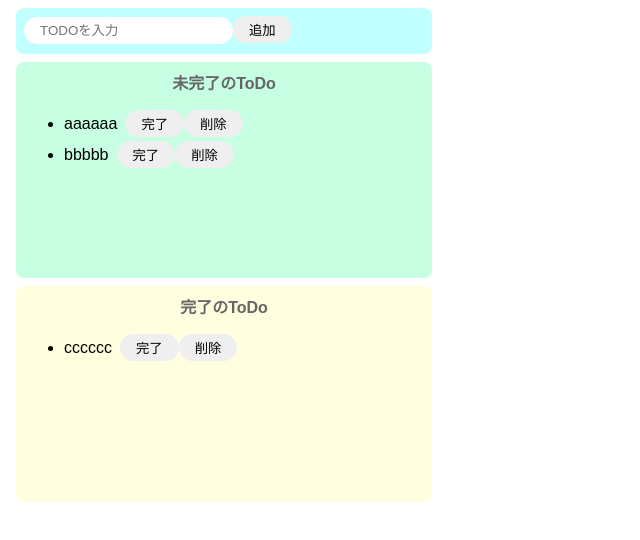
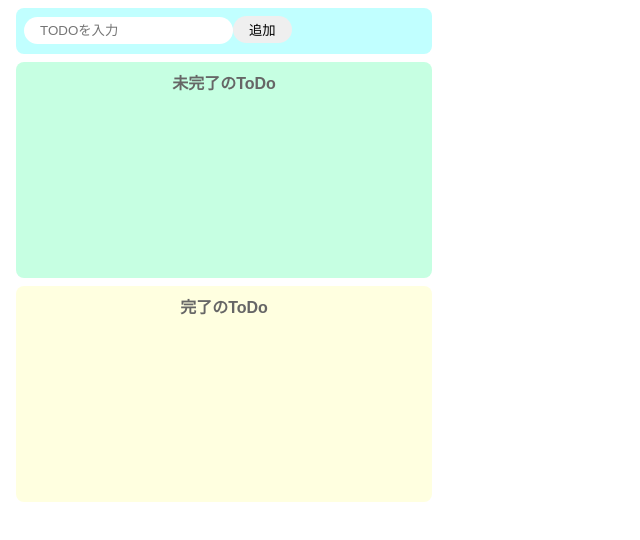
Before and after one commit to luxurl/React_ToDo, a React (Create React App) app: page / in a window 1280 px wide. Shown: the top 540 px of the page, without its empty margins (0-640 px from the left). Built offline with nearby package versions, Linux system fonts and the light colour scheme.

Commit message:
完了ボタン、戻るボタンの実装

```diff
--- a/src/App.jsx
+++ b/src/App.jsx
@@ -5,12 +5,12 @@ export const App = () => {
   //テキストボックスの入力値のステート
   const [todoText, setTodoText] = useState("");
   //未完了のToDoのステート
-  const [incompleteTodos, setIncompleteTodos] = useState(["aaaaaa", "bbbbb"]);
+  const [incompleteTodos, setIncompleteTodos] = useState([]);
   //完了のToDoのステート
-  const [completeTdos, setCompleteTodos] = useState(["cccccc"]);
+  const [completeTodos, setCompleteTodos] = useState([]);
   //イベントを検知して引数に入れる
   const onChangeTodoText = (event) => setTodoText(event.target.value);
-  //ボタンをクリックしたときの処理
+  //追加ボタンをクリックしたときの処理
   const onClickAdd = () => {
     //空文字の場合は追加しない
     if (todoText === "") return;
@@ -19,13 +19,39 @@ export const App = () => {
     setIncompleteTodos(newTodos);
     setTodoText("");
   };
+
+  //削除ボタンを押したときの処理
   //何行目の削除ボタンが押されたかがわからないとどれを消していいのかわからない
   //のでMapのIndexを持ってくる
   const onclickDelete = (index) => {
-    const newTodos = [...incompleteTodos];
+    const todos = [...incompleteTodos];
+    deleteInCompleteArea(todos, index);
+    setIncompleteTodos(todos);
+  };
+
+  //完了ボタンを押したときの処理
+  const onClickComplete = (index) => {
+    const todos = [...incompleteTodos];
+    deleteInCompleteArea(todos, index);
+    setIncompleteTodos(todos);
+    //間違えたところメモ未完了のステートからインデックスを指定して取得する
+    const newTodos = [...completeTodos, incompleteTodos[index]];
+    setCompleteTodos(newTodos);
+  };
+
+  //戻るボタンを押したときの処理
+  const onClickMoveIncomplete = (index) => {
+    const todos = [...completeTodos];
+    deleteInCompleteArea(todos, index);
+    setCompleteTodos(todos);
+    const newTodos = [...incompleteTodos, completeTodos[index]];
+    setIncompleteTodos(newTodos);
+  };
+
+  //ステートから削除する処理
+  const deleteInCompleteArea = (todos, index) => {
     //指定したIndexの配列を削除する
-    newTodos.splice(index, 1);
-    setIncompleteTodos(newTodos);
+    todos.splice(index, 1);
   };
 
   return (
@@ -52,7 +78,7 @@ export const App = () => {
               //仮想DOMなので何回ループしたかを図るためにkeyを設定する
               <div key={todo} className="list-row">
                 <li>{todo}</li>
-                <button>完了</button>
+                <button onClick={() => onClickComplete(index)}>完了</button>
                 {/**
                 この実装の仕方だと延々と処理が実行されてしまう
                 <button onClick={onclickDelete(index)}>削除</button>
@@ -68,13 +94,14 @@ export const App = () => {
       <div className="complete-area">
         <p className="title">完了のToDo</p>
         <ul>
-          {completeTdos.map((todo) => {
+          {completeTodos.map((todo, index) => {
             return (
               //仮想DOMなので何回ループしたかを図るためにkeyを設定する
               <div key={todo} className="list-row">
                 <li>{todo}</li>
-                <button>完了</button>
-                <button>削除</button>
+                <button onClick={() => onClickMoveIncomplete(index)}>
+                  戻す
+                </button>
               </div>
             );
           })}
```
